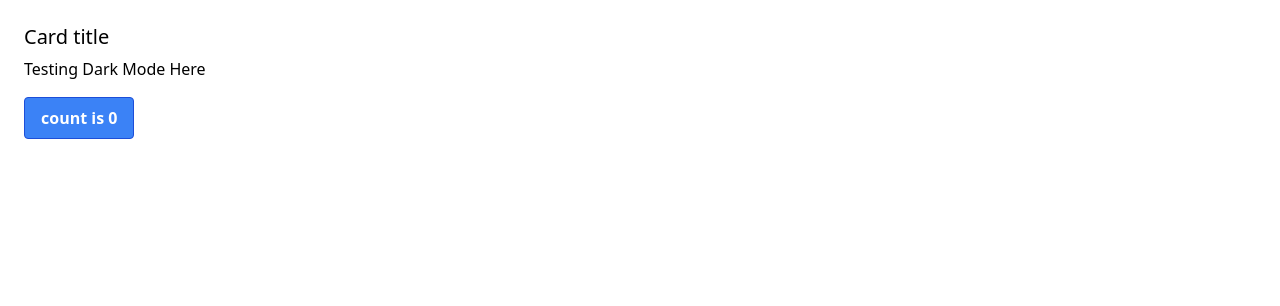
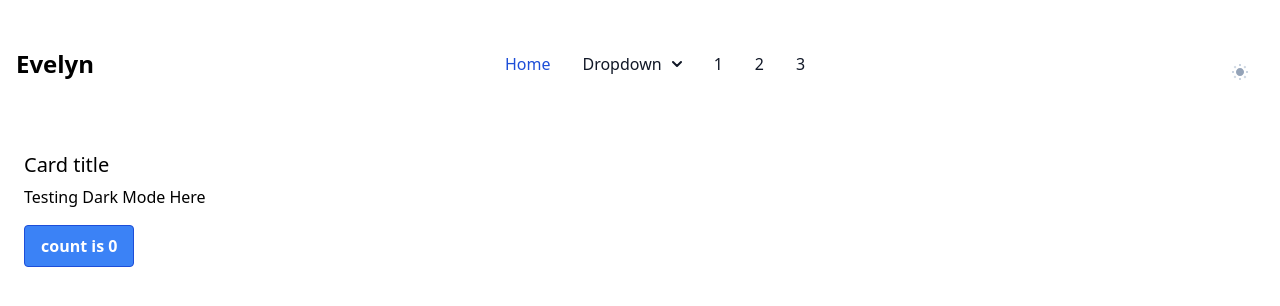
Before and after one commit to codekaburra/2024-react-ts-tailwind, a React (Vite) app: page / in a window 1280 px wide. Shown: the top 306 px of the page. Built offline with nearby package versions, Linux system fonts and the light colour scheme.

Commit message:
fix css for dark mode

```diff
--- a/src/App.tsx
+++ b/src/App.tsx
@@ -1,11 +1,13 @@
 import { useState } from 'react'
+import Navbar from './components/Navbar'
 
 function App() {
   const [count, setCount] = useState(0)
 
   return (
     <>
-      <div className='py-18 h-screen'>
+      <Navbar />
+      <div className='py-18 h-screen bg-white dark:bg-gray-800'>
         <div className="block rounded-lg bg-white p-6 text-surface shadow-secondary-1 dark:bg-black dark:text-white">
           <h5 className="mb-2 text-xl font-medium leading-tight">Card title</h5>
           <p className="mb-4 text-base">
--- /dev/null
+++ b/src/components/Navbar.tsx
@@ -0,0 +1,77 @@
+
+export default function Navbar() {
+  const toggleTheme = () => {
+    console.log("toggleTheme");
+    document.body.classList.toggle('dark')
+  }
+  return (
+    <>
+
+      <nav className="bg-white border-gray-200 dark:bg-gray-900 dark:border-gray-700">
+        <div className="max-w-screen-xl flex flex-wrap items-center justify-between mx-auto p-4">
+          <a href="#" className="flex items-center space-x-3 rtl:space-x-reverse">
+            <span className="self-center text-2xl font-semibold whitespace-nowrap dark:text-white">Evelyn</span>
+          </a>
+          <button data-collapse-toggle="navbar-dropdown" type="button" className="inline-flex items-center p-2 w-10 h-10 justify-center text-sm text-gray-500 rounded-lg md:hidden hover:bg-gray-100 focus:outline-none focus:ring-2 focus:ring-gray-200 dark:text-gray-400 dark:hover:bg-gray-700 dark:focus:ring-gray-600" aria-controls="navbar-dropdown" aria-expanded="false">
+            <span className="sr-only">Open main menu</span>
+            <svg className="w-5 h-5" aria-hidden="true" xmlns="http://www.w3.org/2000/svg" fill="none" viewBox="0 0 17 14">
+              <path stroke="currentColor" strokeLinecap="round" strokeLinejoin="round" strokeWidth="2" d="M1 1h15M1 7h15M1 13h15" />
+            </svg>
+          </button>
+          <div className="hidden w-full md:block md:w-auto" id="navbar-dropdown">
+            <ul className="flex flex-col font-medium p-4 md:p-0 mt-4 border border-gray-100 rounded-lg bg-gray-50 md:space-x-8 rtl:space-x-reverse md:flex-row md:mt-0 md:border-0 md:bg-white dark:bg-gray-800 md:dark:bg-gray-900 dark:border-gray-700">
+              <li>
+                <a href="#" className="block py-2 px-3 text-white bg-blue-700 rounded md:bg-transparent md:text-blue-700 md:p-0 md:dark:text-blue-500 dark:bg-blue-600 md:dark:bg-transparent" aria-current="page">Home</a>
+              </li>
+              <li>
+                <button id="dropdownNavbarLink" data-dropdown-toggle="dropdownNavbar" className="flex items-center justify-between w-full py-2 px-3 text-gray-900 rounded hover:bg-gray-100 md:hover:bg-transparent md:border-0 md:hover:text-blue-700 md:p-0 md:w-auto dark:text-white md:dark:hover:text-blue-500 dark:focus:text-white dark:border-gray-700 dark:hover:bg-gray-700 md:dark:hover:bg-transparent">Dropdown <svg className="w-2.5 h-2.5 ms-2.5" aria-hidden="true" xmlns="http://www.w3.org/2000/svg" fill="none" viewBox="0 0 10 6">
+                  <path stroke="currentColor" strokeLinecap="round" strokeLinejoin="round" strokeWidth="2" d="m1 1 4 4 4-4" />
+                </svg></button>
+                <div id="dropdownNavbar" className="z-10 hidden font-normal bg-white divide-y divide-gray-100 rounded-lg shadow w-44 dark:bg-gray-700 dark:divide-gray-600">
+                  <ul className="py-2 text-sm text-gray-700 dark:text-gray-400" aria-labelledby="dropdownLargeButton">
+                    <li>
+                      <a href="#" className="block px-4 py-2 hover:bg-gray-100 dark:hover:bg-gray-600 dark:hover:text-white">Dashboard</a>
+                    </li>
+                    <li>
+                      <a href="#" className="block px-4 py-2 hover:bg-gray-100 dark:hover:bg-gray-600 dark:hover:text-white">A</a>
+                    </li>
+                    <li>
+                      <a href="#" className="block px-4 py-2 hover:bg-gray-100 dark:hover:bg-gray-600 dark:hover:text-white">B</a>
+                    </li>
+                  </ul>
+                  <div className="py-1">
+                    <a href="#" className="block px-4 py-2 text-sm text-gray-700 hover:bg-gray-100 dark:hover:bg-gray-600 dark:text-gray-200 dark:hover:text-white">Sign out</a>
+                  </div>
+                </div>
+              </li>
+              <li>
+                <a href="#" className="block py-2 px-3 text-gray-900 rounded hover:bg-gray-100 md:hover:bg-transparent md:border-0 md:hover:text-blue-700 md:p-0 dark:text-white md:dark:hover:text-blue-500 dark:hover:bg-gray-700 dark:hover:text-white md:dark:hover:bg-transparent">1</a>
+              </li>
+              <li>
+                <a href="#" className="block py-2 px-3 text-gray-900 rounded hover:bg-gray-100 md:hover:bg-transparent md:border-0 md:hover:text-blue-700 md:p-0 dark:text-white md:dark:hover:text-blue-500 dark:hover:bg-gray-700 dark:hover:text-white md:dark:hover:bg-transparent">2</a>
+              </li>
+              <li>
+                <a href="#" className="block py-2 px-3 text-gray-900 rounded hover:bg-gray-100 md:hover:bg-transparent md:border-0 md:hover:text-blue-700 md:p-0 dark:text-white md:dark:hover:text-blue-500 dark:hover:bg-gray-700 dark:hover:text-white md:dark:hover:bg-transparent">3</a>
+              </li>
+            </ul>
+          </div>
+
+          <button onClick={toggleTheme} className="mt-4 px-4 py-2 rounded-md">
+            <label className="relative cursor-pointer p-2" htmlFor="light-switch">
+              <svg className="dark:hidden" width="16" height="16" xmlns="http://www.w3.org/2000/svg">
+                <path className="fill-slate-300" d="M7 0h2v2H7zM12.88 1.637l1.414 1.415-1.415 1.413-1.413-1.414zM14 7h2v2h-2zM12.95 14.433l-1.414-1.413 1.413-1.415 1.415 1.414zM7 14h2v2H7zM2.98 14.364l-1.413-1.415 1.414-1.414 1.414 1.415zM0 7h2v2H0zM3.05 1.706 4.463 3.12 3.05 4.535 1.636 3.12z" />
+                <path className="fill-slate-400" d="M8 4C5.8 4 4 5.8 4 8s1.8 4 4 4 4-1.8 4-4-1.8-4-4-4Z" />
+              </svg>
+              <svg className="hidden dark:block" width="16" height="16" xmlns="http://www.w3.org/2000/svg">
+                <path className="fill-slate-400" d="M6.2 1C3.2 1.8 1 4.6 1 7.9 1 11.8 4.2 15 8.1 15c3.3 0 6-2.2 6.9-5.2C9.7 11.2 4.8 6.3 6.2 1Z" />
+                <path className="fill-slate-500" d="M12.5 5a.625.625 0 0 1-.625-.625 1.252 1.252 0 0 0-1.25-1.25.625.625 0 1 1 0-1.25 1.252 1.252 0 0 0 1.25-1.25.625.625 0 1 1 1.25 0c.001.69.56 1.249 1.25 1.25a.625.625 0 1 1 0 1.25c-.69.001-1.249.56-1.25 1.25A.625.625 0 0 1 12.5 5Z" />
+              </svg>
+              <span className="sr-only">Switch to light / dark version</span>
+            </label>
+          </button>
+
+        </div>
+      </nav>
+    </>
+  )
+}
--- a/src/main.tsx
+++ b/src/main.tsx
@@ -6,5 +6,5 @@ import './index.css'
 ReactDOM.createRoot(document.getElementById('root')!).render(
   <React.StrictMode>
     <App />
-  </React.StrictMode>,
+  </React.StrictMode>
 )
--- a/tailwind.config.js
+++ b/tailwind.config.js
@@ -1,7 +1,7 @@
 /** @type {import('tailwindcss').Config} */
 export default {
   content: ["./index.html", "./src/**/*.{js,jsx,ts,tsx}"],
-  darkMode: "media", // add this line
+  darkMode: "selector",
   theme: {
     extend: {},
   },
```
Lines whose indentation alone changed are shown as unchanged.
